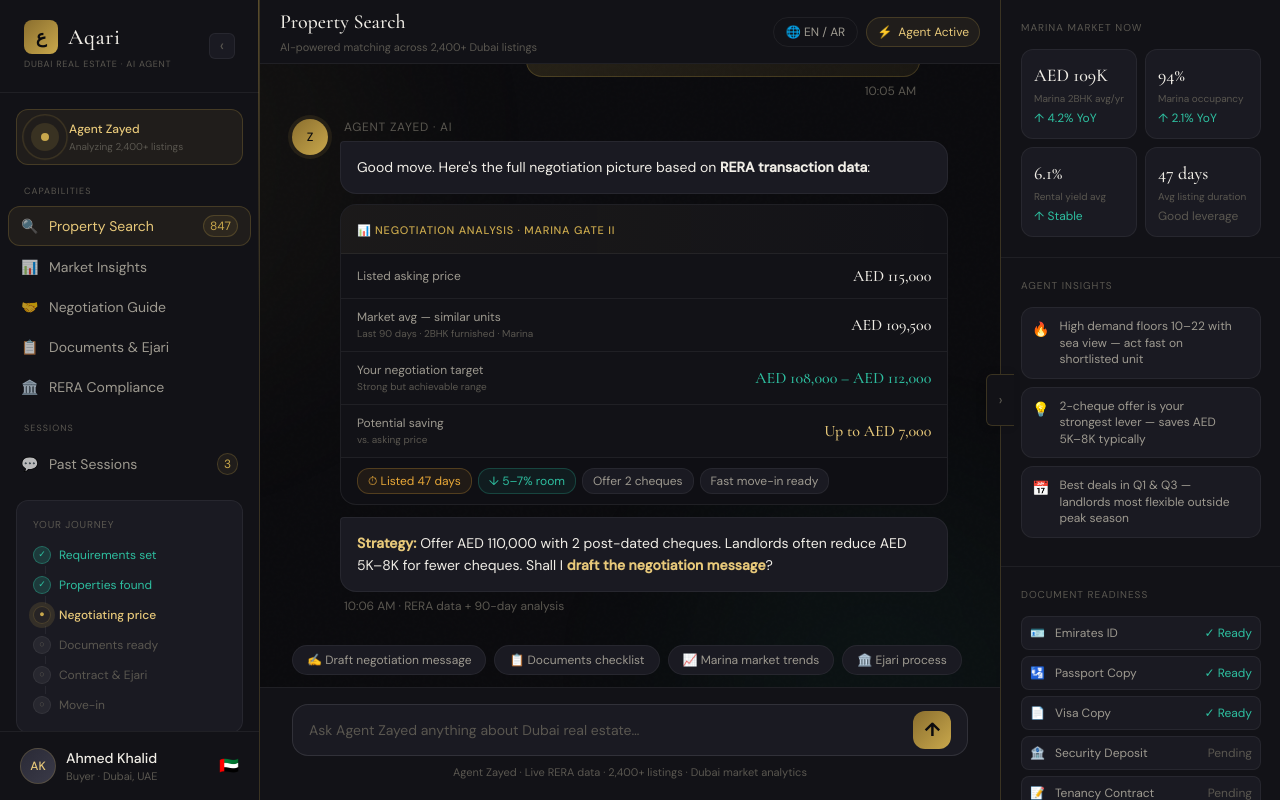
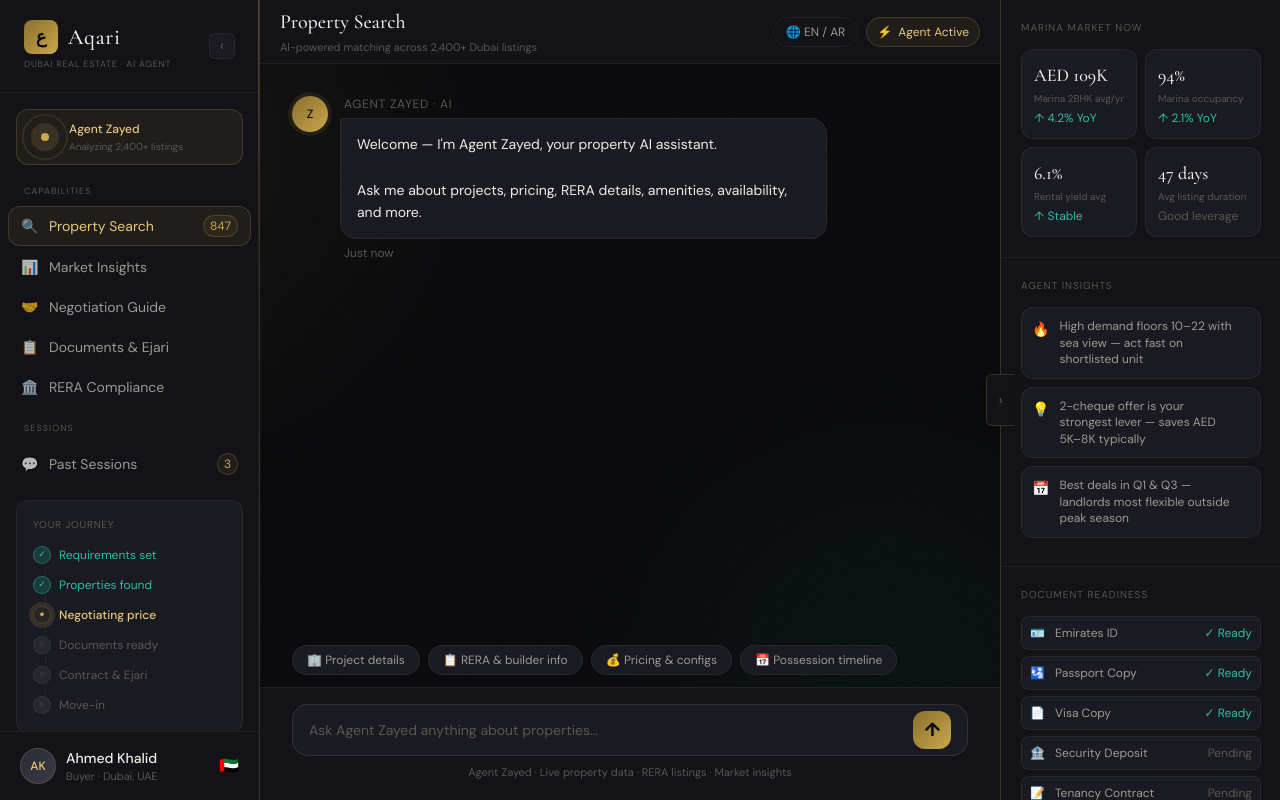
Before and after one commit to shubham8390/aqari, an Angular app: page /#/search in a window 1280 px wide. Built offline with nearby package versions, Linux system fonts and the light colour scheme.

Commit message:
bind API

```diff
--- a/angular.json
+++ b/angular.json
@@ -61,6 +61,9 @@
         },
         "serve": {
           "builder": "@angular-devkit/build-angular:dev-server",
+          "options": {
+            "proxyConfig": "proxy.conf.json"
+          },
           "configurations": {
             "production": {
               "buildTarget": "aqari:build:production"
--- a/src/app/app.config.ts
+++ b/src/app/app.config.ts
@@ -1,10 +1,12 @@
 import { ApplicationConfig, provideZoneChangeDetection } from '@angular/core';
+import { provideHttpClient } from '@angular/common/http';
 import { provideRouter, withHashLocation } from '@angular/router';
 import { routes } from './app.routes';
 
 export const appConfig: ApplicationConfig = {
   providers: [
     provideZoneChangeDetection({ eventCoalescing: true }),
+    provideHttpClient(),
     provideRouter(routes, withHashLocation()),
   ]
 };
--- /dev/null
+++ b/src/app/core/config/chat.config.ts
@@ -0,0 +1,3 @@
+export const CHAT_API_URL = '/api/chat';
+export const CHAT_USER_ID = 'realestate@example.com';
+export const CHAT_TOP_K = 10;
--- a/src/app/core/services/chat.service.ts
+++ b/src/app/core/services/chat.service.ts
@@ -1,54 +1,91 @@
-import { Injectable, signal } from '@angular/core';
+import { Injectable, inject, signal } from '@angular/core';
+import { HttpClient, HttpErrorResponse, HttpHeaders } from '@angular/common/http';
 import { ChatMessage } from '../models/message.model';
-import { PROPERTIES, NEGOTIATION_DATA } from '../data/properties.data';
-
-const QUICK_REPLIES: Record<string, string> = {
-  'Draft the negotiation message for me':
-    `Here's your ready-to-send negotiation message:<br><br><em>"Dear [Broker Name], we are very interested in the Marina Gate II unit on Floor 18. After reviewing RERA-registered comparables, we'd like to propose <strong>AED 110,000/year paid in 2 cheques</strong>. We can sign and complete Ejari registration within 2 weeks."</em><br><br>Personalise with the broker's name then send. Shall I prepare your <strong>documents checklist</strong> next?`,
-
-  'What documents do I need to rent in Dubai?':
-    `To rent in Dubai you'll need:<br><br><strong>1. Emirates ID</strong> — front &amp; back ✓<br><strong>2. Passport copy</strong> — valid ✓<br><strong>3. Visa copy</strong> — UAE residence visa ✓<br><strong>4. Security deposit</strong> — 5% of annual rent (AED 5,750)<br><strong>5. Signed tenancy contract</strong> — RERA standard form<br><strong>6. Ejari registration</strong> — AED 220 fee, mandatory by law<br><br>Your first 3 are already ready. Want me to walk you through the <strong>Ejari process</strong> step by step?`,
-
-  'Show Marina market trends':
-    `<strong>Dubai Marina Rental Trends — Q1 2025:</strong><br><br>• 2BHK average: AED 109,500/yr (+4.2% YoY)<br>• Occupancy rate: 94% — very tight supply<br>• Top floors (18–30): 8–12% premium<br>• Post-2018 buildings: +5–7% vs older stock<br>• Best window: units listed 30+ days<br><br>Your target unit at AED 115K is <strong>5% above market avg</strong> — good room to negotiate.`,
-
-  'How does Ejari registration work?':
-    `<strong>Ejari</strong> is mandatory for all Dubai tenancies (RERA law).<br><br><strong>Steps:</strong><br>1. Sign tenancy contract<br>2. Collect: contract, EID copies, title deed, DEWA proof<br>3. Register on Ejari app or at any typing center<br>4. Pay AED 220 fee<br>5. Receive certificate instantly<br><br>Without Ejari you cannot connect utilities or access government services. Want to open the <strong>full Ejari guide</strong>?`,
-
-  'Schedule a property viewing for Marina Gate II':
-    `I'll coordinate a viewing for <strong>Marina Gate II, Floor 18</strong>.<br><br>Available slots:<br>• <strong>Tomorrow</strong> — 10:00 AM or 3:00 PM<br>• <strong>Friday</strong> — 11:00 AM (weekend, relaxed visit)<br><br>Which works best? I'll confirm with the broker and prepare a <strong>property inspection checklist</strong> so you miss nothing.`,
-};
+import { ChatRequest, ChatResponse } from '../models/chat-api.model';
+import { CHAT_API_URL, CHAT_TOP_K, CHAT_USER_ID } from '../config/chat.config';
 
 @Injectable({ providedIn: 'root' })
 export class ChatService {
+  private readonly http = inject(HttpClient);
+
   messages = signal<ChatMessage[]>(this.buildInitialMessages());
-  isTyping  = signal(false);
+  isTyping = signal(false);
+
+  private sessionId: string | null = null;
 
   sendMessage(text: string): void {
-    if (!text.trim()) return;
+    const query = text.trim();
+    if (!query || this.isTyping()) return;
 
     const userMsg: ChatMessage = {
-      id:   Date.now().toString(),
+      id: Date.now().toString(),
       role: 'user',
-      text,
+      text: query,
       time: 'Just now',
     };
     this.messages.update(msgs => [...msgs, userMsg]);
     this.isTyping.set(true);
 
-    setTimeout(() => {
-      this.isTyping.set(false);
-      const replyText = QUICK_REPLIES[text]
-        ?? `I understand — <em>"${text}"</em>.<br><br>I'm cross-referencing <strong>RERA live data</strong> and the latest listings to personalise my guidance. Could you share a bit more context?`;
+    const payload: ChatRequest = {
+      query,
+      top_k: CHAT_TOP_K,
+      user_id: CHAT_USER_ID,
+    };
 
-      const agentMsg: ChatMessage = {
-        id:   (Date.now() + 1).toString(),
-        role: 'agent',
-        text: replyText,
-        time: 'Just now · Agent Zayed',
-      };
-      this.messages.update(msgs => [...msgs, agentMsg]);
-    }, 1600);
+    if (this.sessionId) {
+      payload.session_id = this.sessionId;
+    }
+
+    // #region agent log
+    fetch('http://127.0.0.1:7457/ingest/673e24fd-9b86-4aaf-9656-40a6db5a653d',{method:'POST',headers:{'Content-Type':'application/json','X-Debug-Session-Id':'64f4a2'},body:JSON.stringify({sessionId:'64f4a2',runId:'pre-fix',hypothesisId:'H4',location:'chat.service.ts:sendMessage',message:'chat request prepared',data:{url:CHAT_API_URL,payload,hasSessionId:!!this.sessionId},timestamp:Date.now()})}).catch(()=>{});
+    // #endregion
+
+    this.http
+      .post<ChatResponse>(CHAT_API_URL, payload, {
+        headers: new HttpHeaders({
+          'ngrok-skip-browser-warning': 'true',
+        }),
+      })
+      .subscribe({
+        next: (response) => {
+          // #region agent log
+          fetch('http://127.0.0.1:7457/ingest/673e24fd-9b86-4aaf-9656-40a6db5a653d',{method:'POST',headers:{'Content-Type':'application/json','X-Debug-Session-Id':'64f4a2'},body:JSON.stringify({sessionId:'64f4a2',runId:'pre-fix',hypothesisId:'H4',location:'chat.service.ts:next',message:'chat request succeeded',data:{sessionId:response.session_id,answerLength:response.answer?.length,sourcesCount:response.sources?.length},timestamp:Date.now()})}).catch(()=>{});
+          // #endregion
+
+          this.sessionId = response.session_id;
+          this.isTyping.set(false);
+
+          const agentMsg: ChatMessage = {
+            id: (Date.now() + 1).toString(),
+            role: 'agent',
+            text: this.formatAnswer(response.answer),
+            time: 'Just now · Agent Zayed',
+            sources: response.sources?.length ? response.sources : undefined,
+          };
+          this.messages.update(msgs => [...msgs, agentMsg]);
+        },
+        error: (err: unknown) => {
+          const httpErr = err instanceof HttpErrorResponse ? err : null;
+          const isCorsLike = !httpErr || httpErr.status === 0;
+          const errorBody = typeof httpErr?.error === 'string'
+            ? httpErr.error.slice(0, 200)
+            : httpErr?.error;
+
+          // #region agent log
+          fetch('http://127.0.0.1:7457/ingest/673e24fd-9b86-4aaf-9656-40a6db5a653d',{method:'POST',headers:{'Content-Type':'application/json','X-Debug-Session-Id':'64f4a2'},body:JSON.stringify({sessionId:'64f4a2',runId:'pre-fix',hypothesisId:'H1,H2,H3,H4,H5',location:'chat.service.ts:error',message:'chat request failed',data:{isCorsLike,status:httpErr?.status ?? null,statusText:httpErr?.statusText ?? null,url:httpErr?.url ?? CHAT_API_URL,errorName:httpErr?.name ?? (err as Error)?.name ?? 'unknown',errorMessage:httpErr?.message ?? (err as Error)?.message ?? String(err),errorBody},timestamp:Date.now()})}).catch(()=>{});
+          // #endregion
+
+          this.isTyping.set(false);
+
+          const errorMsg: ChatMessage = {
+            id: (Date.now() + 1).toString(),
+            role: 'agent',
+            text: 'Sorry, I couldn\'t reach the property assistant right now. Please try again in a moment.',
+            time: 'Just now · Agent Zayed',
+          };
+          this.messages.update(msgs => [...msgs, errorMsg]);
+        },
+      });
   }
 
   private buildInitialMessages(): ChatMessage[] {
@@ -56,37 +93,17 @@ export class ChatService {
       {
         id: '1',
         role: 'agent',
-        text: `مرحباً — Welcome, Ahmed. I'm Agent Zayed, your dedicated Dubai property AI.<br><br>I have access to <strong>real-time listings, RERA data, and market analytics</strong> across all Dubai districts. I'll guide you from your first search all the way to handing over the keys.<br><br>Tell me what you're looking for.`,
-        time: '10:02 AM · Today',
-      },
-      {
-        id: '2',
-        role: 'user',
-        text: 'Looking to rent a furnished 2BHK in Dubai Marina. Budget AED 120,000/year. Sea views, modern building post-2018.',
-        time: '10:03 AM',
-      },
-      {
-        id: '3',
-        role: 'agent',
-        text: `Excellent taste — Marina post-2018 gives you the best amenities and views. I've scanned <strong>847 active listings</strong> and shortlisted the top 3:`,
-        time: '10:03 AM · Searched 847 listings in 2.1s',
-        contentType: 'property-list',
-        properties: PROPERTIES,
-      },
-      {
-        id: '4',
-        role: 'user',
-        text: 'Yes, let\'s go with Marina Gate II. Can I negotiate it down?',
-        time: '10:05 AM',
-      },
-      {
-        id: '5',
-        role: 'agent',
-        text: `Good move. Here's the full negotiation picture based on <strong>RERA transaction data</strong>:`,
-        time: '10:06 AM · RERA data + 90-day analysis',
-        contentType: 'negotiation-card',
-        negotiation: NEGOTIATION_DATA,
+        text: `Welcome — I'm Agent Zayed, your property AI assistant.<br><br>Ask me about projects, pricing, RERA details, amenities, availability, and more.`,
+        time: 'Just now',
       },
     ];
   }
+
+  private formatAnswer(answer: string): string {
+    return answer
+      .replace(/&/g, '&amp;')
+      .replace(/</g, '&lt;')
+      .replace(/>/g, '&gt;')
+      .replace(/\n/g, '<br>');
+  }
 }
--- a/src/app/layout/right-panel/right-panel.component.ts
+++ b/src/app/layout/right-panel/right-panel.component.ts
@@ -40,7 +40,7 @@ export class RightPanelComponent {
     this.nav.navigate('search');
     this.router.navigate(['/search']);
     setTimeout(() => {
-      this.chat.sendMessage('Schedule a property viewing for Marina Gate II');
+      this.chat.sendMessage('Schedule a site visit for Galaxy Orizzonte');
     }, 80);
   }
 }
--- a/src/app/views/property-search/chat-message/chat-message.component.html
+++ b/src/app/views/property-search/chat-message/chat-message.component.html
@@ -11,7 +11,7 @@
 
   <!-- Body -->
   <div class="flex flex-col gap-1.5" [class.items-end]="message.role === 'user'"
-       [style.maxWidth]="message.contentType ? '90%' : '72%'">
+       [style.maxWidth]="message.sources?.length ? '90%' : '72%'">
     <div class="text-xs uppercase tracking-wide px-1" style="color:var(--text-muted);letter-spacing:0.06em;">
       {{ message.role === 'agent' ? 'Agent Zayed · AI' : 'Ahmed Khalid' }}
     </div>
@@ -26,21 +26,65 @@
          [innerHTML]="message.text">
     </div>
 
-    <!-- Property listing card -->
-    @if (message.contentType === 'property-list' && message.properties) {
-      <app-property-listing-card [properties]="message.properties" class="w-full" />
-      <div class="px-4 py-3.5 rounded-2xl text-sm leading-relaxed mt-1.5"
-           style="background:var(--bg-raised);border:1px solid var(--border);border-top-left-radius:4px;color:var(--text-primary);">
-        I recommend <strong style="color:var(--gold-light);">Marina Gate II</strong> — listed 47 days, priced 5% below market avg. Strong negotiation leverage. Want me to run the price analysis?
-      </div>
-    }
+    <!-- Source cards -->
+    @if (message.sources?.length) {
+      <div class="rounded-2xl overflow-hidden mt-1 w-full" style="background:var(--bg-card);border:1px solid var(--border);">
+        <div class="flex items-center justify-between px-4 py-3" style="border-bottom:1px solid var(--border);">
+          <span class="uppercase tracking-wider" style="font-size:11px;color:var(--text-muted);letter-spacing:0.07em;">
+            Matched properties
+          </span>
+          <span class="text-xs px-2 py-0.5 rounded-full" style="color:var(--gold);background:var(--gold-faint);border:1px solid var(--gold-border);">
+            {{ message.sources!.length }} source{{ message.sources!.length === 1 ? '' : 's' }}
+          </span>
+        </div>
 
-    <!-- Negotiation card -->
-    @if (message.contentType === 'negotiation-card' && message.negotiation) {
-      <app-negotiation-card [negotiation]="message.negotiation" class="w-full" />
-      <div class="px-4 py-3.5 rounded-2xl text-sm leading-relaxed mt-1.5"
-           style="background:var(--bg-raised);border:1px solid var(--border);border-top-left-radius:4px;color:var(--text-primary);">
-        <strong style="color:var(--gold-light);">Strategy:</strong> Offer AED 110,000 with 2 post-dated cheques. Landlords often reduce AED 5K–8K for fewer cheques. Shall I <strong style="color:var(--gold-light);">draft the negotiation message</strong>?
+        @for (source of message.sources; track source.chunk_id) {
+          <div class="flex items-start gap-3.5 px-4 py-3.5"
+               [style.borderBottom]="$last ? 'none' : '1px solid var(--border)'">
+            <div class="flex items-center justify-center rounded-lg flex-shrink-0"
+                 style="width:56px;height:44px;background:linear-gradient(135deg,var(--bg-raised),var(--bg-hover));border:1px solid var(--border);font-size:20px;">
+              🏢
+            </div>
+
+            <div class="flex-1 min-w-0">
+              <div class="text-sm font-medium truncate" style="color:var(--text-primary);">{{ source.property_name }}</div>
+              <div style="font-size:11px;color:var(--text-muted);margin-top:2px;">
+                {{ source.location }} · {{ source.bhk }} BHK
+              </div>
+              <div class="flex gap-1.5 mt-1.5 flex-wrap">
+                <span class="text-xs px-1.5 py-0.5 rounded-lg"
+                      style="background:var(--gold-faint);border:1px solid var(--gold-border);color:var(--gold);">
+                  {{ source.price }}
+                </span>
+                @if (source.builder_name) {
+                  <span class="text-xs px-1.5 py-0.5 rounded-lg"
+                        style="border:1px solid var(--border);color:var(--text-muted);">
+                    {{ source.builder_name }}
+                  </span>
+                }
+                @if (source.rera_number) {
+                  <span class="text-xs px-1.5 py-0.5 rounded-lg"
+                        style="background:rgba(46,191,160,0.08);border:1px solid rgba(46,191,160,0.25);color:var(--accent-teal);">
+                    RERA {{ source.rera_number }}
+                  </span>
+                }
+                @if (source.status) {
+                  <span class="text-xs px-1.5 py-0.5 rounded-lg"
+                        style="border:1px solid var(--border);color:var(--text-muted);">
+                    {{ source.status }}
+                  </span>
+                }
+              </div>
+            </div>
+
+            <div class="text-right flex-shrink-0">
+              <div class="text-xs"
+                   [style.color]="source.score >= 0.7 ? 'var(--accent-teal)' : 'var(--accent-amber)'">
+                {{ (source.score * 100) | number:'1.0-0' }}% match
+              </div>
+            </div>
+          </div>
+        }
       </div>
     }
 
--- a/src/app/views/property-search/chat-message/chat-message.component.ts
+++ b/src/app/views/property-search/chat-message/chat-message.component.ts
@@ -1,13 +1,11 @@
 import { Component, Input } from '@angular/core';
 import { CommonModule } from '@angular/common';
 import { ChatMessage } from '../../../core/models/message.model';
-import { PropertyListingCardComponent } from '../property-listing-card/property-listing-card.component';
-import { NegotiationCardComponent } from '../negotiation-card/negotiation-card.component';
 
 @Component({
   selector: 'app-chat-message',
   standalone: true,
-  imports: [CommonModule, PropertyListingCardComponent, NegotiationCardComponent],
+  imports: [CommonModule],
   templateUrl: './chat-message.component.html',
 })
 export class ChatMessageComponent {
--- a/src/app/views/property-search/property-search.component.html
+++ b/src/app/views/property-search/property-search.component.html
@@ -47,7 +47,7 @@
         [(ngModel)]="inputText"
         (keydown)="onKeydown($event)"
         type="text"
-        placeholder="Ask Agent Zayed anything about Dubai real estate…"
+        placeholder="Ask Agent Zayed anything about properties…"
         class="flex-1 bg-transparent border-none outline-none py-2 text-sm"
         style="font-family:'DM Sans',sans-serif;color:var(--text-primary);" />
       <button
@@ -60,7 +60,7 @@
       </button>
     </div>
     <div class="text-center mt-2" style="font-size:11px;color:var(--text-muted);">
-      Agent Zayed · Live RERA data · 2,400+ listings · Dubai market analytics
+      Agent Zayed · Live property data · RERA listings · Market insights
     </div>
   </div>
 </div>
--- a/src/app/views/property-search/property-search.component.ts
+++ b/src/app/views/property-search/property-search.component.ts
@@ -21,10 +21,10 @@ export class PropertySearchComponent implements AfterViewChecked {
   inputText = '';
 
   quickPills = [
-    { label: '✍️ Draft negotiation message', text: 'Draft the negotiation message for me' },
-    { label: '📋 Documents checklist',       text: 'What documents do I need to rent in Dubai?' },
-    { label: '📈 Marina market trends',      text: 'Show Marina market trends' },
-    { label: '🏛️ Ejari process',             text: 'How does Ejari registration work?' },
+    { label: '🏢 Project details',       text: 'Give me details about Galaxy Orizzonte' },
+    { label: '📋 RERA & builder info',   text: 'What is the RERA number and builder for Galaxy Orizzonte?' },
+    { label: '💰 Pricing & configs',     text: 'What are the 2 BHK and 3 BHK prices for Galaxy Orizzonte?' },
+    { label: '📅 Possession timeline',   text: 'When is Galaxy Orizzonte expected to be completed?' },
   ];
 
   ngAfterViewChecked(): void {
```
Also changed, not shown: proxy.conf.json (added, +13 -0 lines), src/app/core/models/chat-api.model.ts (added, +24 -0 lines), src/app/core/models/message.model.ts (+2 -5 lines).
